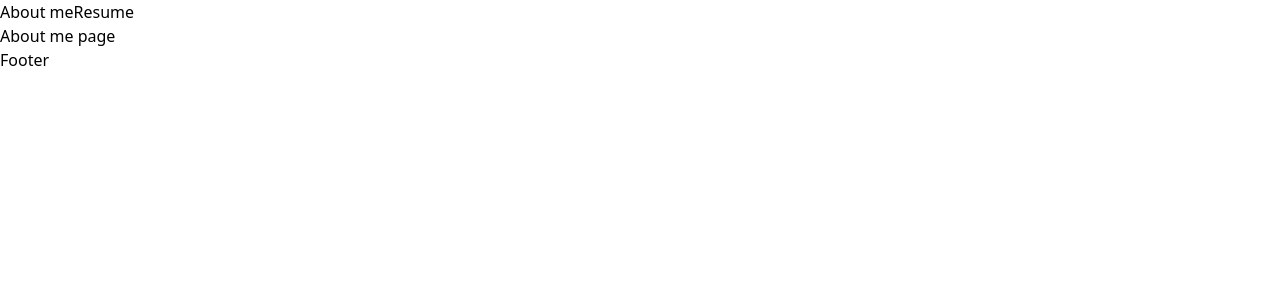
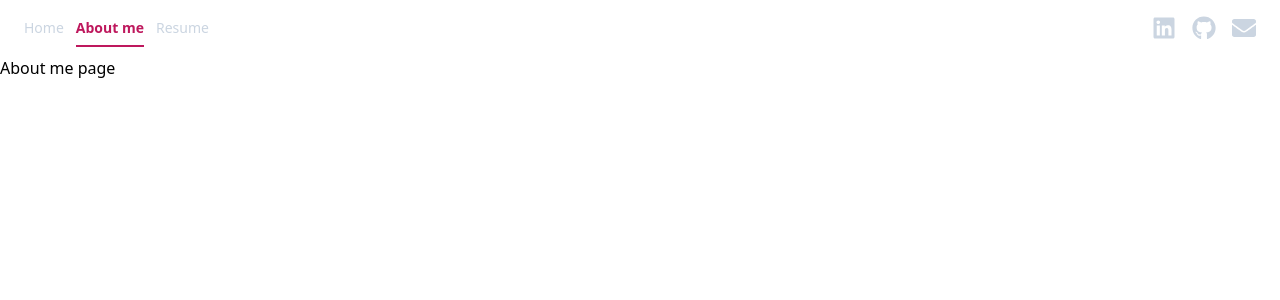
Before and after one commit to yaldakarimi/yaldakarimi.github.io, a React (Create React App) app in the folder my-portfolio/: page /about in a window 1280 px wide. Shown: the top 300 px of the page. Built offline with nearby package versions, Linux system fonts and the light colour scheme.

Commit message:
add custom components

```diff
--- /dev/null
+++ b/my-portfolio/src/components/Accordion/index.js
@@ -0,0 +1,62 @@
+import { useState, useRef } from "react";
+import { FaChevronCircleDown } from "react-icons/fa";
+import { useDidUpdateEffect } from "hooks";
+
+const Accordion = ({ title, content, initialHeight = "0px", tags }) => {
+	const [isOpen, setIsOpen] = useState(false);
+	const [height, setHeight] = useState("0");
+	const [chevronClass, setChevronClass] = useState("");
+
+	let accordionContent = useRef(null);
+
+	const toggleAccordion = () => {
+		setIsOpen(!isOpen);
+	};
+
+	useDidUpdateEffect(() => {
+		if (!!accordionContent.current) {
+			setHeight(
+				!isOpen
+					? `${initialHeight}`
+					: `${accordionContent.current.scrollHeight}px`
+			);
+		}
+		setChevronClass(isOpen ? "rotate-180" : "");
+	}, [isOpen]);
+	return (
+		<div className="bg-slate-100 p-4 mb-4 rounded-md shadow-md">
+			<button
+				className="w-full transition-height ease-out"
+				onClick={toggleAccordion}
+			>
+				<div className="flex flex-col  ">
+					<div className="flex justify-between mb-2 font-semibold">
+						<span>{title}</span>
+						<FaChevronCircleDown
+							className={`text-slate-500 text-xl ${chevronClass}`}
+						/>
+					</div>
+					<div className="flex gap-1">
+						{tags?.map((tag) => (
+							<span className="bg-teal-700 w-fit rounded-full text-xs text-white px-2 py-1 ">
+								{tag}
+							</span>
+						))}
+					</div>
+				</div>
+				<div
+					ref={accordionContent}
+					style={{ maxHeight: `${height}` }}
+					className=" overflow-hidden transition-all duration-200 ease-in-out	text-left"
+				>
+					<div
+						className="text-sm leading-7 ml-3 mt-6"
+						dangerouslySetInnerHTML={{ __html: content }}
+					></div>
+				</div>
+			</button>
+		</div>
+	);
+};
+
+export default Accordion;
--- /dev/null
+++ b/my-portfolio/src/components/Card/index.js
@@ -0,0 +1,15 @@
+import React from "react";
+
+const Card = ({ children, customClasses }) => {
+	return (
+		<div
+			className={`p-4 border border-slate-50 shadow-md bg-slate-100 rounded-lg ${
+				customClasses && customClasses
+			}`}
+		>
+			{children}
+		</div>
+	);
+};
+
+export default Card;
--- /dev/null
+++ b/my-portfolio/src/components/CustomNavLink/index.js
@@ -0,0 +1,15 @@
+import React from "react";
+import { NavLink } from "react-router-dom";
+
+const CustomNavLink = ({ activeClasses, inactiveClasses, linkName, href }) => {
+	return (
+		<NavLink
+			to={href}
+			className={({ isActive }) => (isActive ? activeClasses : inactiveClasses)}
+		>
+			{linkName}
+		</NavLink>
+	);
+};
+
+export default CustomNavLink;
--- /dev/null
+++ b/my-portfolio/src/components/DownloadButton/index.js
@@ -0,0 +1,13 @@
+import React from "react";
+
+const DownloadButton = () => {
+	return (
+		<div className="bg-pink-700 w-fit text-white px-4 py-2 rounded-full text-sm md:text-base">
+			<a href="cv-2023.pdf" download="cv-2023.pdf" alt="cv">
+				Download
+			</a>
+		</div>
+	);
+};
+
+export default DownloadButton;
--- a/my-portfolio/src/components/Layout/components/Layout.js
+++ b/my-portfolio/src/components/Layout/components/Layout.js
@@ -1,14 +1,18 @@
 import { Helmet } from "react-helmet";
+import { useLocation } from "react-router-dom";
 import Footer from "./Footer";
 const Layout = ({ title, children }) => {
+	const location = useLocation();
 	return (
 		<div>
 			<Helmet>
 				<title>{title}</title>
 				<meta name="description" content="Yalda Karimi's portfolio"></meta>
 			</Helmet>
-			<main>{children}</main>
-			<Footer />
+			<main className={`${location.pathname !== "/" && "container mx-auto"}`}>
+				{children}
+			</main>
+			{/* <Footer /> */}
 		</div>
 	);
 };
--- a/my-portfolio/src/components/Navigation/index.js
+++ b/my-portfolio/src/components/Navigation/index.js
@@ -1,10 +1,35 @@
-import { Link } from "react-router-dom";
-const Navbar = () => {
+import { SocialLinks, CustomNavLink } from "components";
+
+const Navbar = ({ navLinkColor, color }) => {
+	const navLinkActiveClasses =
+		"active text-pink-700 border-b-2 border-pink-700 pb-2 font-bold";
+	const navLinkInactiveClasses = `text-slate-300 hover:text-slate-400 ${
+		!!navLinkColor && navLinkColor
+	}`;
+
+	const navLinks = [
+		{ name: "Home", href: "/" },
+		{ name: "About me", href: "/about" },
+		{ name: "Resume", href: "/resume" },
+	];
 	return (
-		<div>
-			<Link to="/about">About me</Link>
-			<Link to="/resume">Resume</Link>
-		</div>
+		<nav className={"flex justify-between items-center px-6 py-4"}>
+			<ul className="flex gap-3">
+				{navLinks.map(({ name, href }) => (
+					<li className="text-sm" key={name}>
+						<CustomNavLink
+							href={href}
+							linkName={name}
+							activeClasses={navLinkActiveClasses}
+							inactiveClasses={navLinkInactiveClasses}
+						/>
+					</li>
+				))}
+			</ul>
+			<div>
+				<SocialLinks color={color} />
+			</div>
+		</nav>
 	);
 };
 
--- /dev/null
+++ b/my-portfolio/src/components/ProgressBar/index.js
@@ -0,0 +1,20 @@
+import { Line } from "rc-progress";
+
+import React, { Fragment } from "react";
+
+const ProgressBar = ({ label, percent }) => {
+	return (
+		<div className="mb-2">
+			<span className="inline-block mb-2 text-sm">{label}</span>
+			<Line
+				className="w-48"
+				percent={percent}
+				strokeWidth={4}
+				strokeColor="#5eead4"
+				trailWidth={4}
+			/>
+		</div>
+	);
+};
+
+export default ProgressBar;
--- /dev/null
+++ b/my-portfolio/src/components/SocialLinks/index.js
@@ -0,0 +1,27 @@
+import { FaLinkedin, FaEnvelope } from "react-icons/fa";
+import { FaGithub } from "react-icons/fa";
+
+const SocialLinks = ({ color = "text-slate-300" }) => {
+	const linkedinUrl = "https://www.linkedin.com/in/yalda-karimi/";
+	const githubUrl = "https://github.com/yaldakarimi";
+	const emailAddress = "yalda.karimi88@gmail.com";
+
+	const classes = `text-2xl ${color}`;
+	return (
+		<div className="flex gap-4 ">
+			<a href={linkedinUrl} target="_blank" rel="noopener noreferrer">
+				<FaLinkedin className={classes} />
+			</a>
+
+			<a href={githubUrl} target="_blank" rel="noopener noreferrer">
+				<FaGithub className={classes} />
+			</a>
+
+			<a href={`mailto:${emailAddress}`}>
+				<FaEnvelope className={classes} />
+			</a>
+		</div>
+	);
+};
+
+export default SocialLinks;
--- a/my-portfolio/src/components/index.js
+++ b/my-portfolio/src/components/index.js
@@ -1,2 +1,8 @@
 export { default as Layout } from "./Layout";
 export { default as Navbar } from "./Navigation";
+export { default as SocialLinks } from "./SocialLinks";
+export { default as CustomNavLink } from "./CustomNavLink";
+export { default as DownloadButton } from "./DownloadButton";
+export { default as Accordion } from "./Accordion";
+export { default as Card } from "./Card";
+export { default as ProgressBar } from "./ProgressBar";
```
